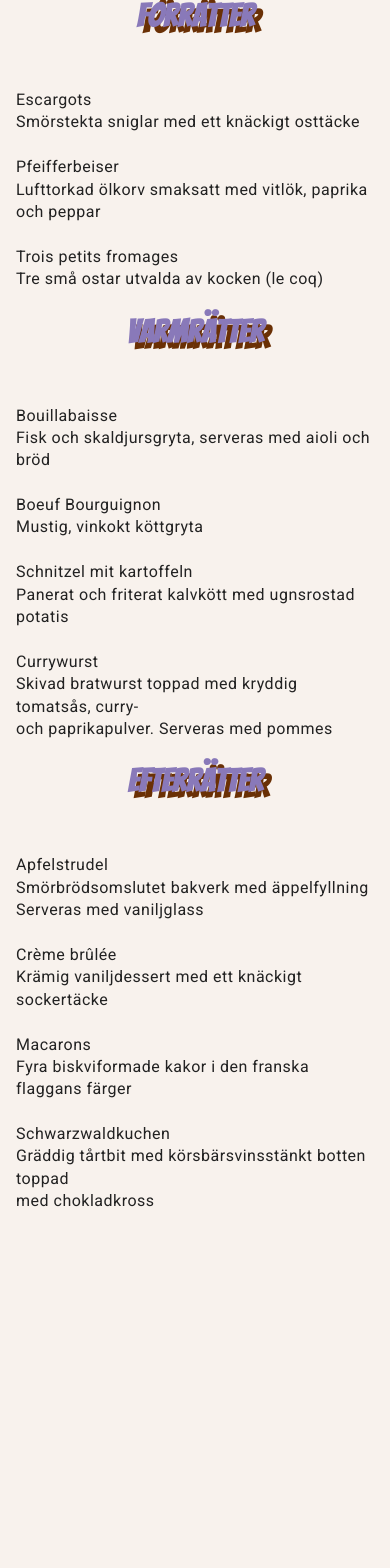
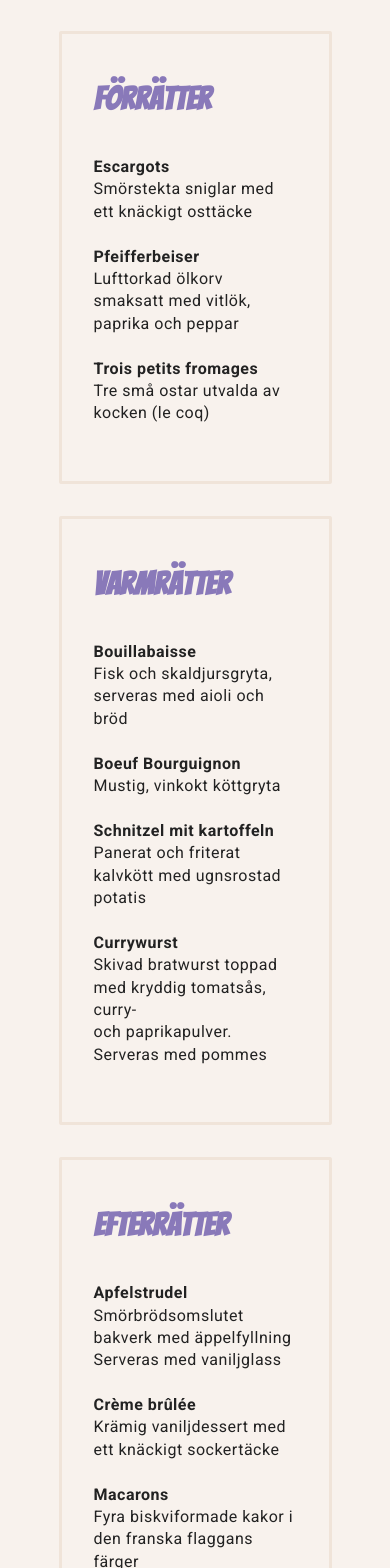
Before and after one commit to cornelialundell/deutchlandfrancais, a React (Create React App) app in the folder client/: page /menu in a window 390 px wide. Shown: the part 220-1788 px from the top of the page. Before the commit the page ends 1457 px from the top, so only its background shows below. Built offline with nearby package versions, Linux system fonts and the light colour scheme.

Commit message:
some media querys

```diff
--- a/client/src/App.css
+++ b/client/src/App.css
@@ -28,3 +28,9 @@ input {
   padding: 1rem;
   font-weight: 700;
 }
+
+#root {
+  display: flex;
+  flex-direction: column;
+  align-items: center;
+}
--- a/client/src/components/foodMenu/foodMenu.tsx
+++ b/client/src/components/foodMenu/foodMenu.tsx
@@ -1,53 +1,90 @@
 import styled from "styled-components";
 import { Heading } from "../globalStyles/Heading";
 import { P } from "../globalStyles/P-style";
+import { ComputerFlex } from "../globalStyles/ComputerFlex";
 import { Wrapper } from "../globalStyles/Wrapper";
-
-
 
 export const FoodMenu = () => {
   return (
     <Wrapper>
       <Heading>Meny</Heading>
-        <Heading size="2em" clr="#8979B9">Förrätter</Heading>
-        <P width="auto" bg="none">Escargots<br/>
-Smörstekta sniglar med ett knäckigt osttäcke<br/><br/>
-
-Pfeifferbeiser<br/>
-Lufttorkad ölkorv smaksatt med vitlök, paprika och peppar<br/><br/>
-
-Trois petits fromages<br/>
+      <ComputerFlex>
+          <div>
+      <Heading size="2em" clr="#8979B9" txtShadow="none" padding="1rem 0">
+        Förrätter
+      </Heading>
+      <P>
+        <b>Escargots</b>
+        <br />
+        Smörstekta sniglar med ett knäckigt osttäcke
+        <br />
+        <br />
+        <b>Pfeifferbeiser</b>
+        <br />
+        Lufttorkad ölkorv smaksatt med vitlök, paprika och peppar
+        <br />
+        <br />
+        <b>Trois petits fromages</b>
+        <br />
         Tre små ostar utvalda av kocken (le coq)
       </P>
-<Heading size="2em" clr="#8979B9">Varmrätter</Heading>
-<P width="auto" bg="none">Bouillabaisse<br/>
-Fisk och skaldjursgryta, serveras med aioli och bröd<br/><br/>
-
-Boeuf Bourguignon<br/>
-Mustig, vinkokt köttgryta<br/><br/>
-
-Schnitzel mit kartoffeln<br/>
-Panerat och friterat kalvkött med ugnsrostad potatis<br/><br/>
-
-Currywurst<br/>
-Skivad bratwurst toppad med kryddig tomatsås, curry-<br/>
+      </div>
+      <div>
+      <Heading size="2em" clr="#8979B9" txtShadow="none" padding="1rem 0">
+        Varmrätter
+      </Heading>
+      <P>
+        <b>Bouillabaisse</b>
+        <br />
+        Fisk och skaldjursgryta, serveras med aioli och bröd
+        <br />
+        <br />
+        <b>Boeuf Bourguignon</b>
+        <br />
+        Mustig, vinkokt köttgryta
+        <br />
+        <br />
+        <b>Schnitzel mit kartoffeln</b>
+        <br />
+        Panerat och friterat kalvkött med ugnsrostad potatis
+        <br />
+        <br />
+        <b>Currywurst</b>
+        <br />
+        Skivad bratwurst toppad med kryddig tomatsås, curry-
+        <br />
         och paprikapulver. Serveras med pommes
       </P>
-<Heading size="2em" clr="#8979B9">Efterrätter</Heading>
-<P width="auto" bg="none">Apfelstrudel<br/>
-Smörbrödsomslutet bakverk med äppelfyllning<br/>
-Serveras med vaniljglass<br/><br/>
-
-Crème brûlée<br/>
-Krämig vaniljdessert med ett knäckigt sockertäcke<br/><br/>
-
-Macarons<br/>
-Fyra biskviformade kakor i den franska flaggans färger<br/><br/>
-
-Schwarzwaldkuchen<br/>
-Gräddig tårtbit med körsbärsvinsstänkt botten toppad <br/>
+      </div>
+      <div>
+      <Heading size="2em" clr="#8979B9" txtShadow="none" padding="1rem 0">
+        Efterrätter
+      </Heading>
+      <P>
+        <b>Apfelstrudel</b>
+        <br />
+        Smörbrödsomslutet bakverk med äppelfyllning
+        <br />
+        Serveras med vaniljglass
+        <br />
+        <br />
+        <b>Crème brûlée</b>
+        <br />
+        Krämig vaniljdessert med ett knäckigt sockertäcke
+        <br />
+        <br />
+        <b>Macarons</b>
+        <br />
+        Fyra biskviformade kakor i den franska flaggans färger
+        <br />
+        <br />
+        <b>Schwarzwaldkuchen</b>
+        <br />
+        Gräddig tårtbit med körsbärsvinsstänkt botten toppad <br />
         med chokladkross
       </P>
+      </div>
+      </ComputerFlex>
     </Wrapper>
-    )
-}
+  );
+};
--- /dev/null
+++ b/client/src/components/globalStyles/ComputerFlex.tsx
@@ -0,0 +1,25 @@
+import styled from "styled-components";
+
+export const ComputerFlex = styled.div`
+display:flex;
+flex-direction: column;
+width: 100%;
+
+div {
+    padding: 2rem;
+    border: 3px solid #F0E4D9;
+    border-radius: 2px;
+    margin-bottom: 2rem;
+
+}
+
+      @media (min-width: 768px) {
+        width: 100%;
+        flex-direction: row;
+        justify-content: space-between;
+
+        div {
+            width: 30%;
+        }
+      }
+`;
--- a/client/src/components/globalStyles/Heading.tsx
+++ b/client/src/components/globalStyles/Heading.tsx
@@ -3,12 +3,15 @@ import styled from "styled-components";
 interface IStyledHeading {
     clr?: string;
     size?: string;
-
+    txtShadow?: string;
+    width?: string;
+    padding?: string;
 }
 
 export const Heading = styled.h2`
 color: ${(props: IStyledHeading) => props.clr ? props.clr : '#ED7D0C'};
+width: ${(props:IStyledHeading) => props.width ? props.width : "auto"};
 font-size: ${(props:IStyledHeading) => props.size ? props.size: '5em'};
-text-shadow: 6px 6px #6A3005;
-padding-bottom: 2rem;
+text-shadow: ${(props:IStyledHeading) => props.txtShadow ? props.txtShadow: '6px 6px #6A3005;'};
+padding: ${(props:IStyledHeading) => props.padding ? props.padding: '2rem 0'};
 `
--- a/client/src/components/globalStyles/P-style.tsx
+++ b/client/src/components/globalStyles/P-style.tsx
@@ -9,8 +9,8 @@ export const P = styled.p`
 width: ${(props:IStyledP) => props.width ? props.width : "100%"};
 line-height: 1.4;
 font-size: 1rem;
-padding: 1.5rem 1rem;
-background-color: ${(props: IStyledP) => props.bg ? props.bg : 'rgba(0, 0, 0, 0.5)'};
+padding: 1.5rem 0rem;
 border-radius: 2px;
 letter-spacing: .5px;
+
 `
--- a/client/src/components/globalStyles/Wrapper.tsx
+++ b/client/src/components/globalStyles/Wrapper.tsx
@@ -4,13 +4,14 @@ import styled from 'styled-components';
 interface IStyledWrapper {
     bg?: string;
     clr?: string;
+    width?: string;
 }
 export const Wrapper = styled.div`
     display: flex;
     flex-direction: column;
     align-items: center;
     justify-content: center;
-    width: 100vw;
+    width: ${(props: IStyledWrapper) => props.width ? props.width : '70vw'};
     min-height: 100vh;
     background: ${(props: IStyledWrapper) => props.bg ? props.bg : '#F8F2ED'};
     background-size: cover;
--- a/client/src/components/landingPage/landingPage.tsx
+++ b/client/src/components/landingPage/landingPage.tsx
@@ -3,16 +3,19 @@ import { Wrapper} from './../globalStyles/Wrapper'
 import {ReactComponent as ReactLogo} from './../../img/fucion-logo.svg'
 import background from './../../img/background.jpeg'
 import { P } from "../globalStyles/P-style";
+import { WelcomeText } from "./welcomeText";
 
 
 export const LandingPage = () => {
 
   return (
-    <Wrapper bg={`url(${background})`} clr="white">
+    <Wrapper bg={`url(${background})`} clr="white" width="100vw">
       <ReactLogo/>
-      <P width="70%">På gränsen mellan soliga Tyskland och charmiga Frankrike hittar ni oss.
+      <WelcomeText>
+      <P>På gränsen mellan soliga Tyskland och charmiga Frankrike hittar ni oss.
         En tyskfransk fusion som erbjuder något för alla. Avnjut din Brie de Meaux med en iskall
         Weissbier i den vackra miljön vid strömmen i Strasbourg.</P>
+        </WelcomeText>
     </Wrapper>
   );
 };
--- /dev/null
+++ b/client/src/components/landingPage/welcomeText.tsx
@@ -0,0 +1,13 @@
+import styled from "styled-components";
+
+export const WelcomeText = styled.div`
+width: 70%;
+background-color: rgba(0, 0, 0, 0.5);
+padding: 1rem 2rem;
+border-radius: 2px;
+margin-top: 2rem;
+
+      @media (min-width: 768px) {
+        width: 40%;
+      }
+`;
--- a/client/src/components/navigation/navigation.tsx
+++ b/client/src/components/navigation/navigation.tsx
@@ -14,7 +14,7 @@ console.log(location.pathname);
         <a href="/">
           <li>Start</li>
         </a>
-        <a href="#">
+        <a href="/menu">
           <li>Meny</li>
         </a>
         <a href="/booking">
@@ -31,7 +31,7 @@ console.log(location.pathname);
             <a href="/">
               <li>Start</li>
             </a>
-            <a href="#">
+            <a href="/menu">
               <li>Meny</li>
             </a>
             <a href="/booking">
```
Also changed, not shown: client/src/components/globalStyles/Input.tsx (added, +13 -0 lines). Lines whose indentation alone changed are shown as unchanged.
